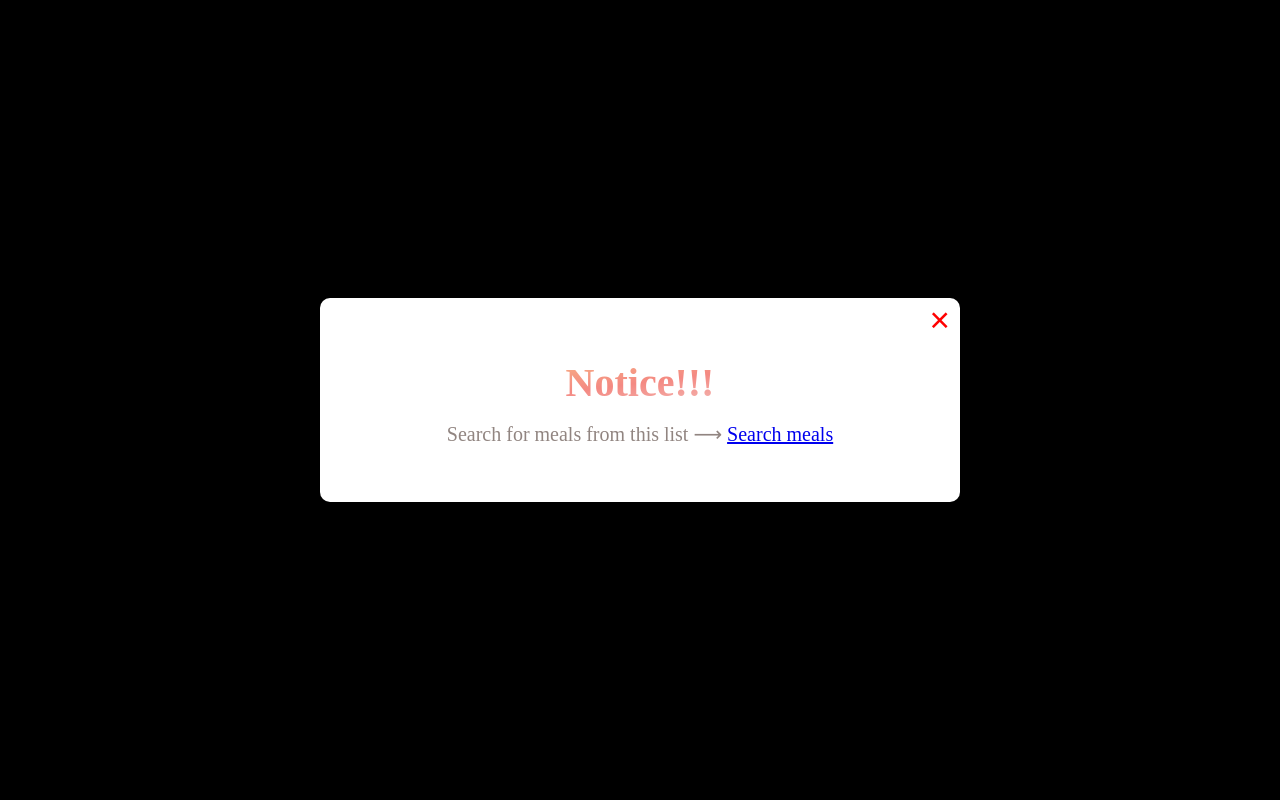
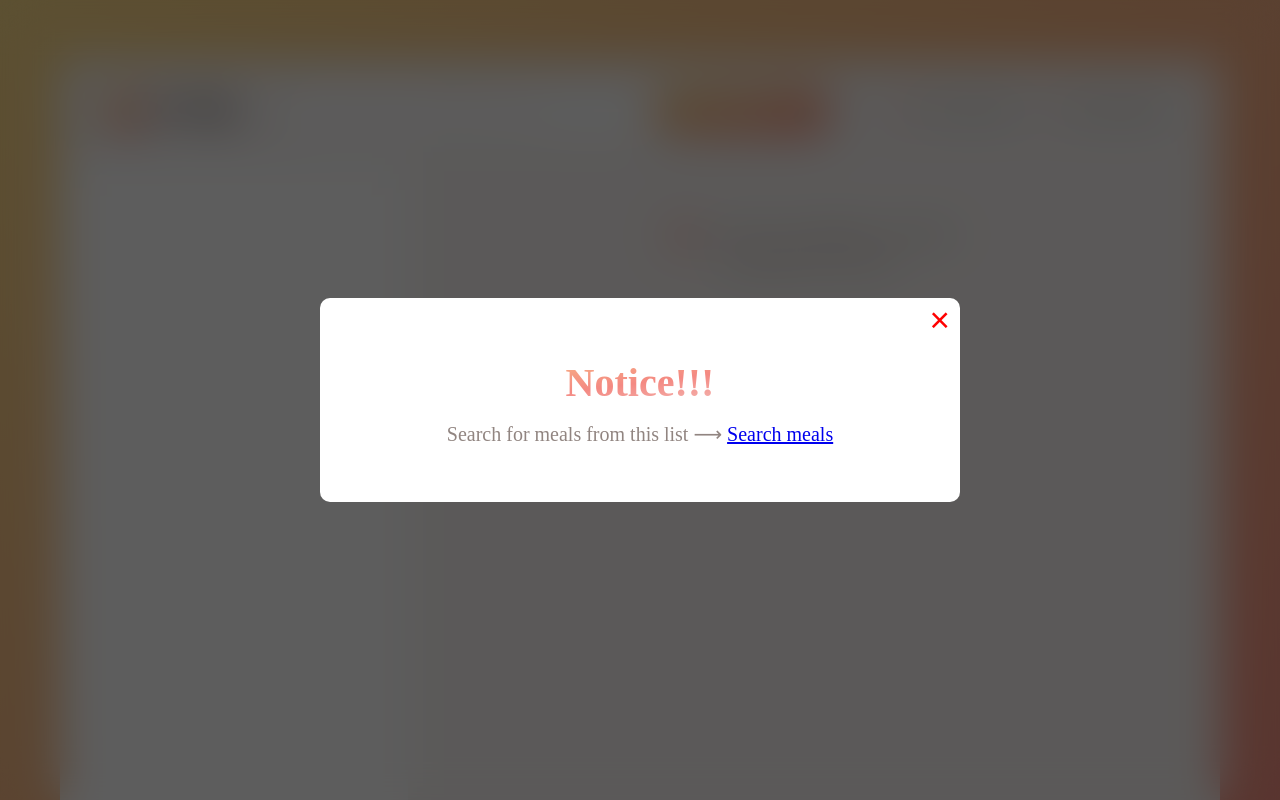
Before and after one commit to CyberScript007/Forkify-App, a website built with Parcel: page index.html in a window 1280 px wide. Shown: the top 800 px of the page. Built offline with nearby package versions, Linux system fonts and the light colour scheme.

Commit message:
Rendering pop up

```diff
--- a/sass/component/_popup.scss
+++ b/sass/component/_popup.scss
@@ -5,7 +5,9 @@
   left: 0;
   width: 100%;
   height: 100%;
-  background-color: #000;
+  background-color: rgba(0, 0, 0, 0.636);
+  -webkit-backdrop-filter: blur(23px);
+  backdrop-filter: blur(23px);
   display: flex;
   justify-content: center;
   align-items: center;
```
